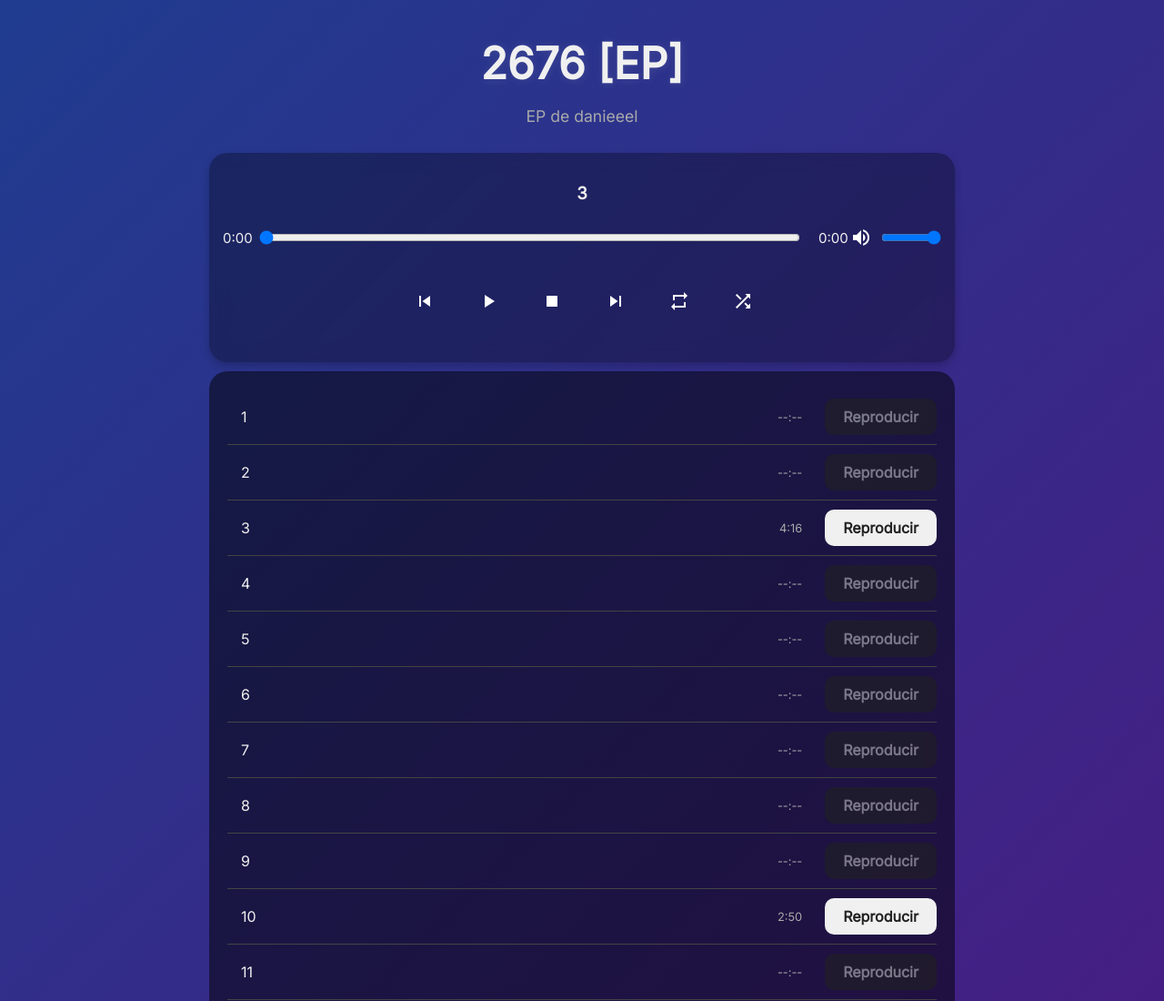
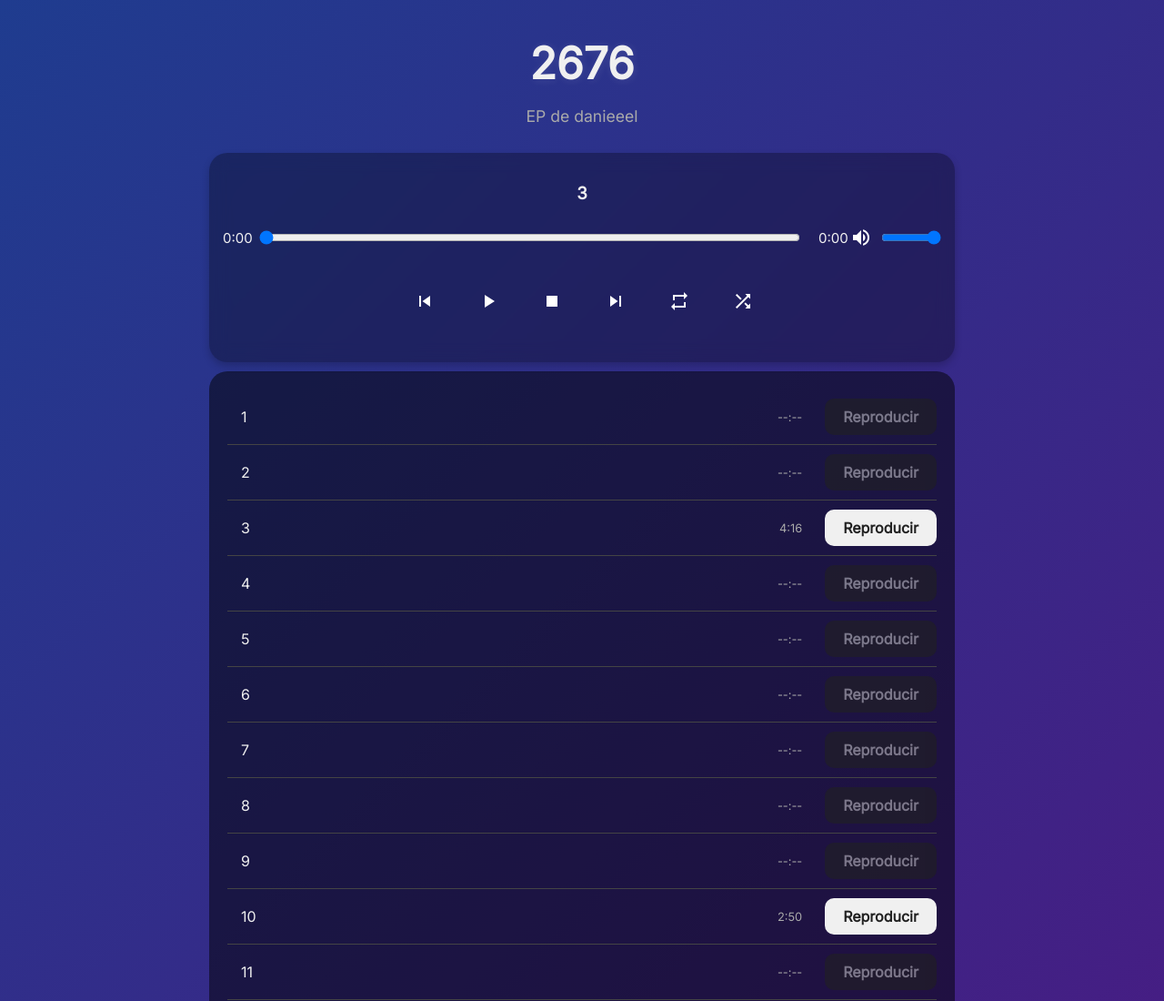
Before and after one commit to dca2107/2676, a plain HTML site: page index.html in a window 1280 px wide. Shown: the top 1100 px of the page at 91% size. Drawn offline with Linux system fonts and the light colour scheme.

Commit message:
Update index.html

```diff
--- a/index.html
+++ b/index.html
@@ -13,7 +13,7 @@
 <body>
   <div class="container">
     <header>
-      <h1>2676 [EP]</h1>
+      <h1>2676</h1>
       <p>EP de danieeel</p>
     </header>
 
```
